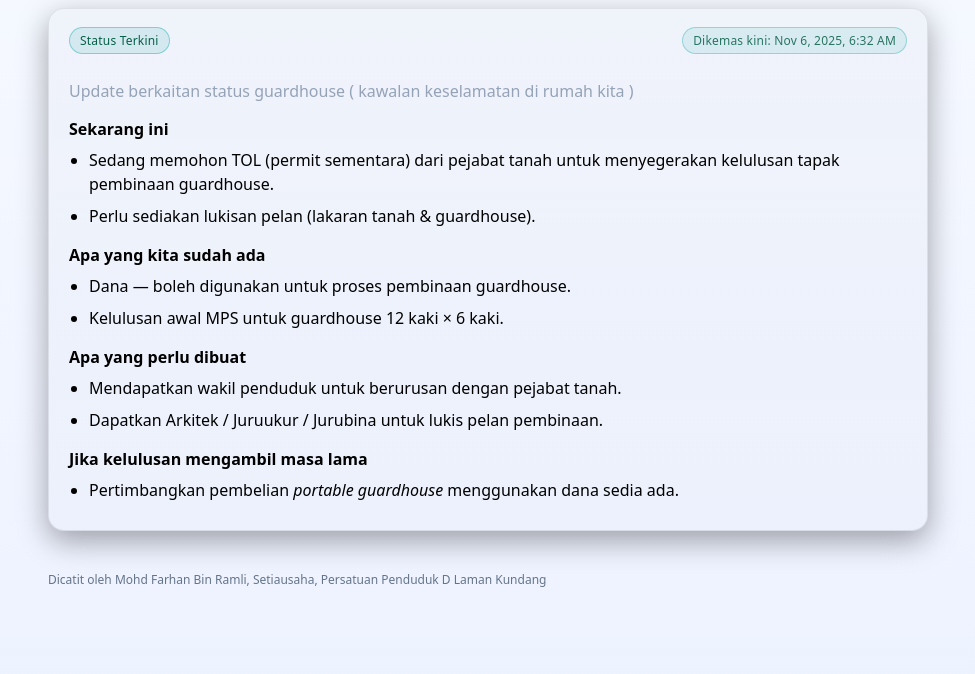
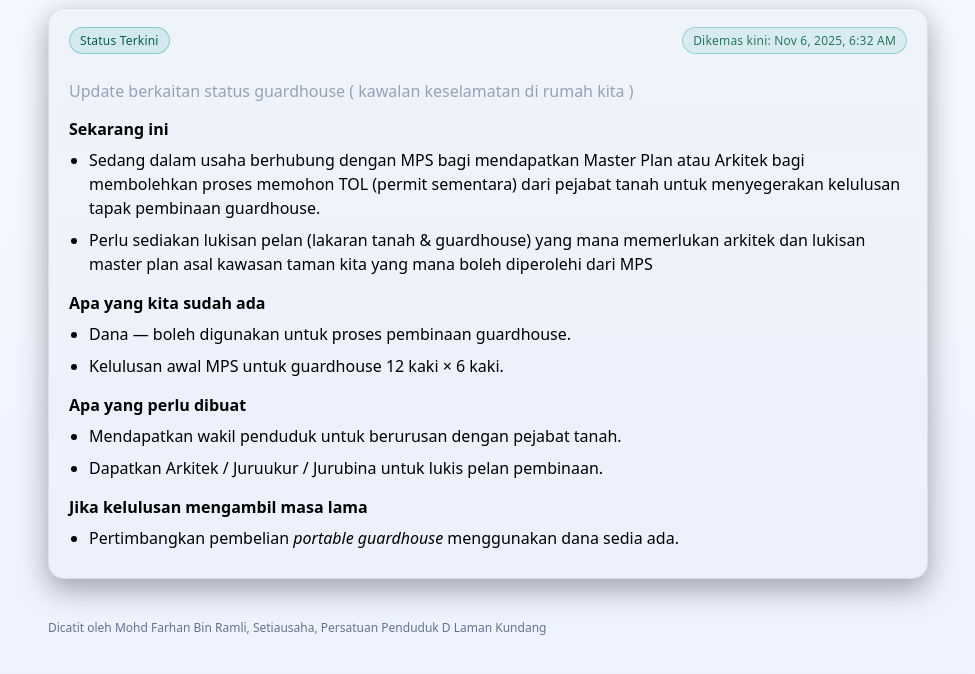
Before and after one commit to dlamankundangra/guardhouse, a plain HTML site: page index.html in a window 1280 px wide. Shown: the part 88-762 px from the top of the page, without its empty margins (152-1127 px from the left). Drawn offline with Linux system fonts and the light colour scheme.

Commit message:
Update index.html

```diff
--- a/index.html
+++ b/index.html
@@ -90,8 +90,8 @@
 
         <h2>Sekarang ini</h2>
         <ul>
-          <li>Sedang memohon TOL (permit sementara) dari pejabat tanah untuk menyegerakan kelulusan tapak pembinaan guardhouse.</li>
-          <li>Perlu sediakan lukisan pelan (lakaran tanah & guardhouse).</li>
+          <li>Sedang dalam usaha berhubung dengan MPS bagi mendapatkan Master Plan atau Arkitek bagi membolehkan proses memohon TOL (permit sementara) dari pejabat tanah untuk menyegerakan kelulusan tapak pembinaan guardhouse.</li>
+          <li>Perlu sediakan lukisan pelan (lakaran tanah & guardhouse) yang mana memerlukan arkitek dan lukisan master plan asal kawasan taman kita yang mana boleh diperolehi dari MPS</li>
         </ul>
 
         <h2>Apa yang kita sudah ada</h2>
```
